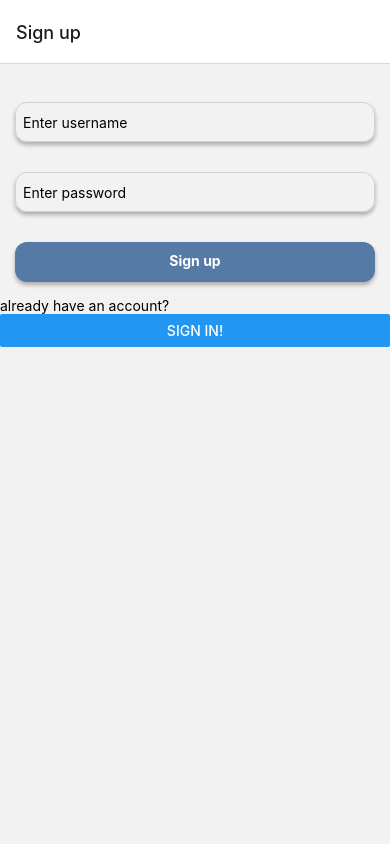
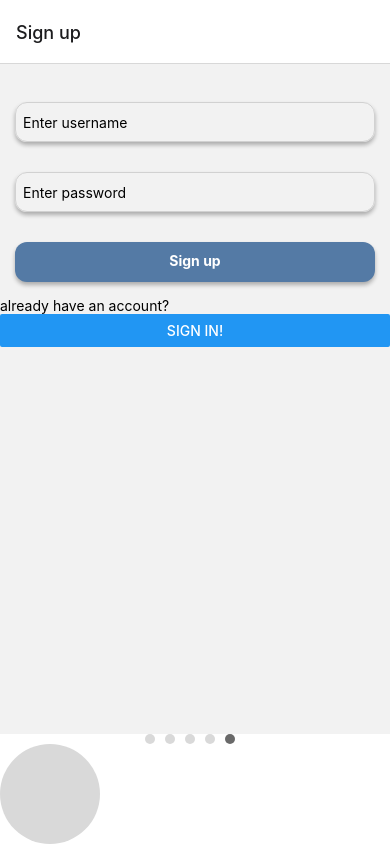
Before and after one commit to HessaAlRahmani/journal-frontend, a React Native app: screen / in a window 390 px wide. Built offline with nearby package versions, Linux system fonts and the light colour scheme; what native-base would draw is missing.

Commit message:
create profile img and steps components

```diff
--- a/App.js
+++ b/App.js
@@ -8,12 +8,19 @@ import { StyleSheet } from "react-native";
 import { NativeBaseProvider } from "native-base";
 import { configure } from "mobx";
 import SignUpStackNavigator from "./components/navigation/stackNavs/signUpStackNav";
+import {Steps,ProfileImg} from "./constants";
+
 
 export default () => {
+  let stepnum=5;
+  // let width=15;
+  // let height=15;
   return (
     <NativeBaseProvider>
       <NavigationContainer>
         <SignUpStackNavigator />
+        <Steps stepnum={stepnum}/>
+        <ProfileImg width={100} height={100}/>
       </NavigationContainer>
     </NativeBaseProvider>
   );
--- a/constants.js
+++ b/constants.js
@@ -30,9 +30,63 @@ export const theme={
     xsmlLabel:{
         size:"14",
     },
+}
+
+import { View, Text } from 'react-native'
+import React from 'react'
+
+//component call <Steps stepnum={stepnum}/>
+export  function Steps({stepnum}) {
+    let view;
+    if (stepnum ==1){
+        view=<View style={{display:"flex",flexDirection:"row",justifyContent:"center"}}>
+        <View style={{borderRadius:50,backgroundColor:theme.darkGrey,width:10,height:10,marginRight:10}}></View>
+        <View style={{borderRadius:50,backgroundColor:theme.grey,width:10,height:10,marginRight:10}}></View>
+        <View style={{borderRadius:50,backgroundColor:theme.grey,width:10,height:10,marginRight:10}}></View>
+        <View style={{borderRadius:50,backgroundColor:theme.grey,width:10,height:10,marginRight:10}}></View>
+        <View style={{borderRadius:50,backgroundColor:theme.grey,width:10,height:10,marginRight:10}}></View>
+        </View>;
+    }
+    else if(stepnum==2){ view=<View style={{display:"flex",flexDirection:"row",justifyContent:"center"}}>
+    <View style={{borderRadius:50,backgroundColor:theme.grey,width:10,height:10,marginRight:10}}></View>
+    <View style={{borderRadius:50,backgroundColor:theme.darkGrey,width:10,height:10,marginRight:10}}></View>
+    <View style={{borderRadius:50,backgroundColor:theme.grey,width:10,height:10,marginRight:10}}></View>
+    <View style={{borderRadius:50,backgroundColor:theme.grey,width:10,height:10,marginRight:10}}></View>
+    <View style={{borderRadius:50,backgroundColor:theme.grey,width:10,height:10,marginRight:10}}></View>
+    </View>;}
+    else if(stepnum==3){ view=<View style={{display:"flex",flexDirection:"row",justifyContent:"center"}}>
+    <View style={{borderRadius:50,backgroundColor:theme.grey,width:10,height:10,marginRight:10}}></View>
+    <View style={{borderRadius:50,backgroundColor:theme.grey,width:10,height:10,marginRight:10}}></View>
+    <View style={{borderRadius:50,backgroundColor:theme.darkGrey,width:10,height:10,marginRight:10}}></View>
+    <View style={{borderRadius:50,backgroundColor:theme.grey,width:10,height:10,marginRight:10}}></View>
+    <View style={{borderRadius:50,backgroundColor:theme.grey,width:10,height:10,marginRight:10}}></View>
+    </View>;}
+    else if(stepnum==4){ view=<View style={{display:"flex",flexDirection:"row",justifyContent:"center"}}>
+    <View style={{borderRadius:50,backgroundColor:theme.grey,width:10,height:10,marginRight:10}}></View>
+    <View style={{borderRadius:50,backgroundColor:theme.grey,width:10,height:10,marginRight:10}}></View>
+    <View style={{borderRadius:50,backgroundColor:theme.grey,width:10,height:10,marginRight:10}}></View>
+    <View style={{borderRadius:50,backgroundColor:theme.darkGrey,width:10,height:10,marginRight:10}}></View>
+    <View style={{borderRadius:50,backgroundColor:theme.grey,width:10,height:10,marginRight:10}}></View>
+    </View>;}
+    else if(stepnum==5) { view=<View style={{display:"flex",flexDirection:"row",justifyContent:"center"}}>
+    <View style={{borderRadius:50,backgroundColor:theme.grey,width:10,height:10,marginRight:10}}></View>
+    <View style={{borderRadius:50,backgroundColor:theme.grey,width:10,height:10,marginRight:10}}></View>
+    <View style={{borderRadius:50,backgroundColor:theme.grey,width:10,height:10,marginRight:10}}></View>
+    <View style={{borderRadius:50,backgroundColor:theme.grey,width:10,height:10,marginRight:10}}></View>
+    <View style={{borderRadius:50,backgroundColor:theme.darkGrey,width:10,height:10,marginRight:10}}></View>
+    </View>;}
+  return (
+    <View>
+        {view}
+    </View>
+  )
+}
 
 
-
-
-
+export function ProfileImg({width,height}) {
+  return (
+    <View>
+      <View style={{width:width,height:height,backgroundColor:theme.grey,borderRadius:50}}></View>
+    </View>
+  )
 }
```
